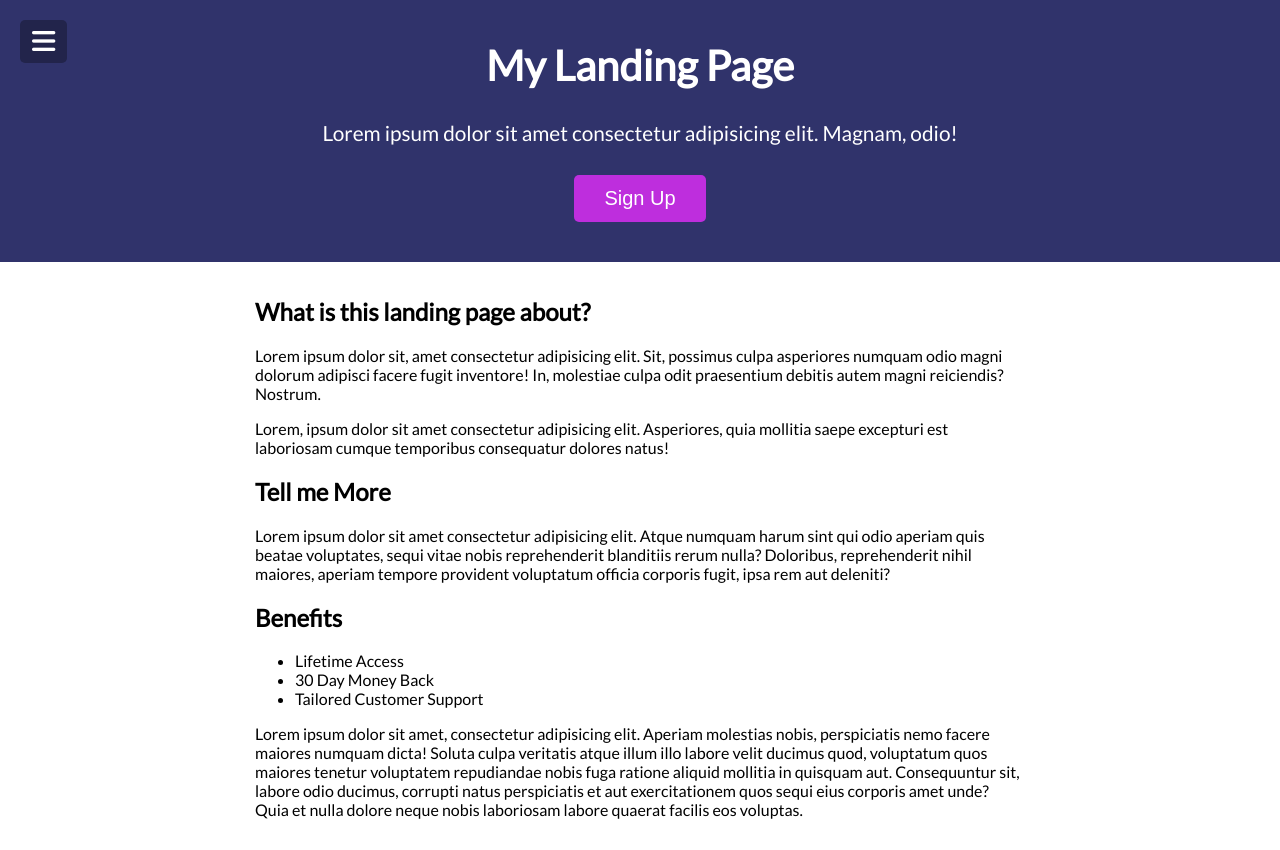
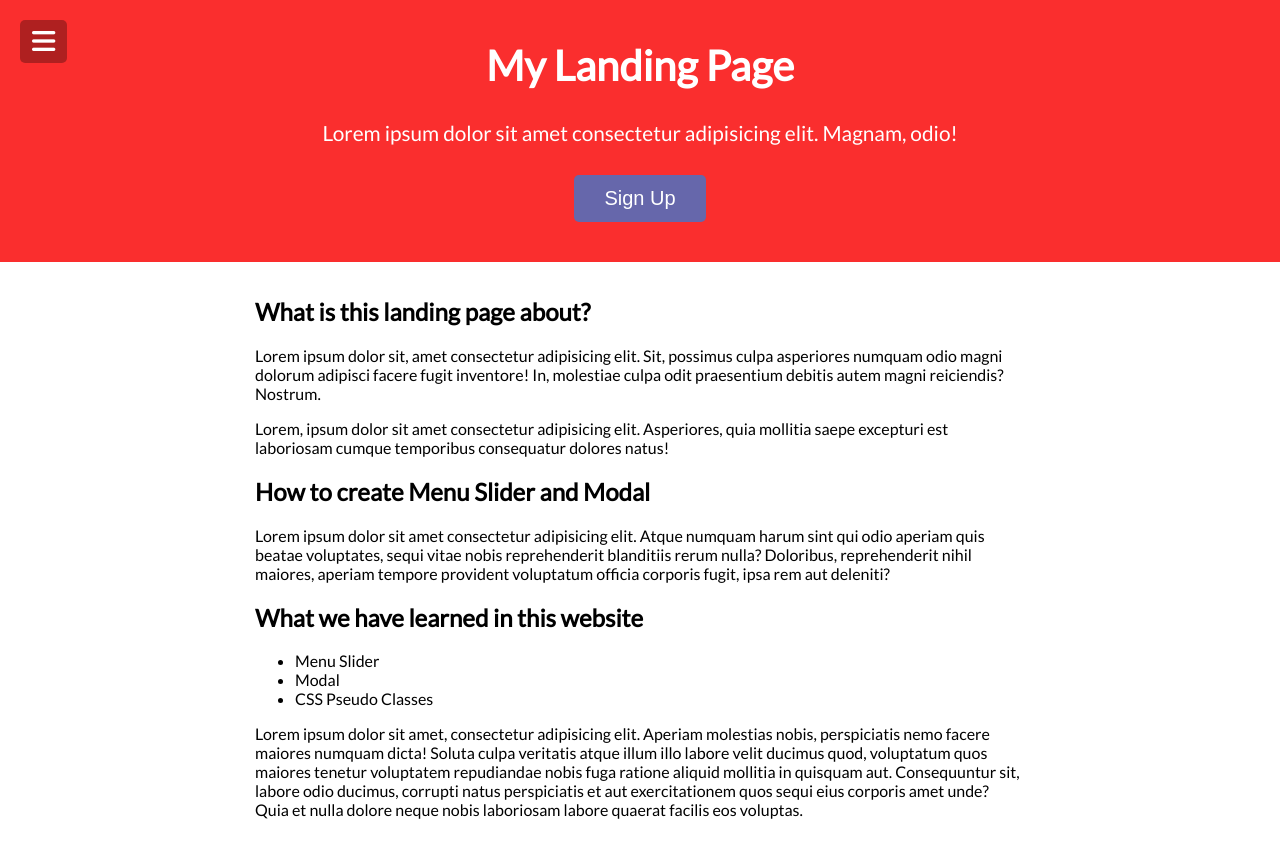
Before and after one commit to Sayak123456/Landing-Page_Menu-Slider-and-Modal, a plain HTML site: page index.html in a window 1280 px wide. Drawn offline with Linux system fonts and the light colour scheme.

Commit message:
Updated Commit

```diff
--- a/index.html
+++ b/index.html
@@ -14,9 +14,9 @@
         </div>
         <ul>
             <li><a href="#">Home</a></li>
-            <li><a href="#">Portfolio</a></li>
-            <li><a href="#">Blog</a></li>
-            <li><a href="#">Contact Me</a></li>
+            <li><a href="#">Create a Menu Slider</a></li>
+            <li><a href="#">Create a Modal</a></li>
+            <li><a href="#">Let's Connect!</a></li>
         </ul>
     </nav>
 
@@ -41,15 +41,15 @@
             Lorem, ipsum dolor sit amet consectetur adipisicing elit. Asperiores, quia mollitia saepe excepturi est laboriosam cumque temporibus consequatur dolores natus!
         </p>
 
-        <h2>Tell me More</h2>
+        <h2>How to create Menu Slider and Modal</h2>
 
         <p>Lorem ipsum dolor sit amet consectetur adipisicing elit. Atque numquam harum sint qui odio aperiam quis beatae voluptates, sequi vitae nobis reprehenderit blanditiis rerum nulla? Doloribus, reprehenderit nihil maiores, aperiam tempore provident voluptatum officia corporis fugit, ipsa rem aut deleniti?</p>
 
-        <h2>Benefits</h2>
+        <h2>What we have learned in this website</h2>
         <ul>
-            <li>Lifetime Access</li>
-            <li>30 Day Money Back</li>
-            <li>Tailored Customer Support</li>
+            <li>Menu Slider</li>
+            <li>Modal</li>
+            <li>CSS Pseudo Classes</li>
         </ul>
 
         <p>Lorem ipsum dolor sit amet, consectetur adipisicing elit. Aperiam molestias nobis, perspiciatis nemo facere maiores numquam dicta! Soluta culpa veritatis atque illum illo labore velit ducimus quod, voluptatum quos maiores tenetur voluptatem repudiandae nobis fuga ratione aliquid mollitia in quisquam aut. Consequuntur sit, labore odio ducimus, corrupti natus perspiciatis et aut exercitationem quos sequi eius corporis amet unde? Quia et nulla dolore neque nobis laboriosam labore quaerat facilis eos voluptas.</p>
--- a/style.css
+++ b/style.css
@@ -2,8 +2,8 @@
 
 :root {
   --modal-duration: 1s;
-  --primary-color: #30336b;
-  --secondary-color: #be2edd;
+  --primary-color: rgb(250, 46, 46);
+  --secondary-color: #6667ab;
 }
 
 * {
@@ -156,7 +156,7 @@ button:focus {
 
 .modal-header h3 {
   margin: 0;
-  border-bottom: 1px solid #333;
+  /* border-bottom: 1px solid #333; */
 }
 
 .modal-content {
```
